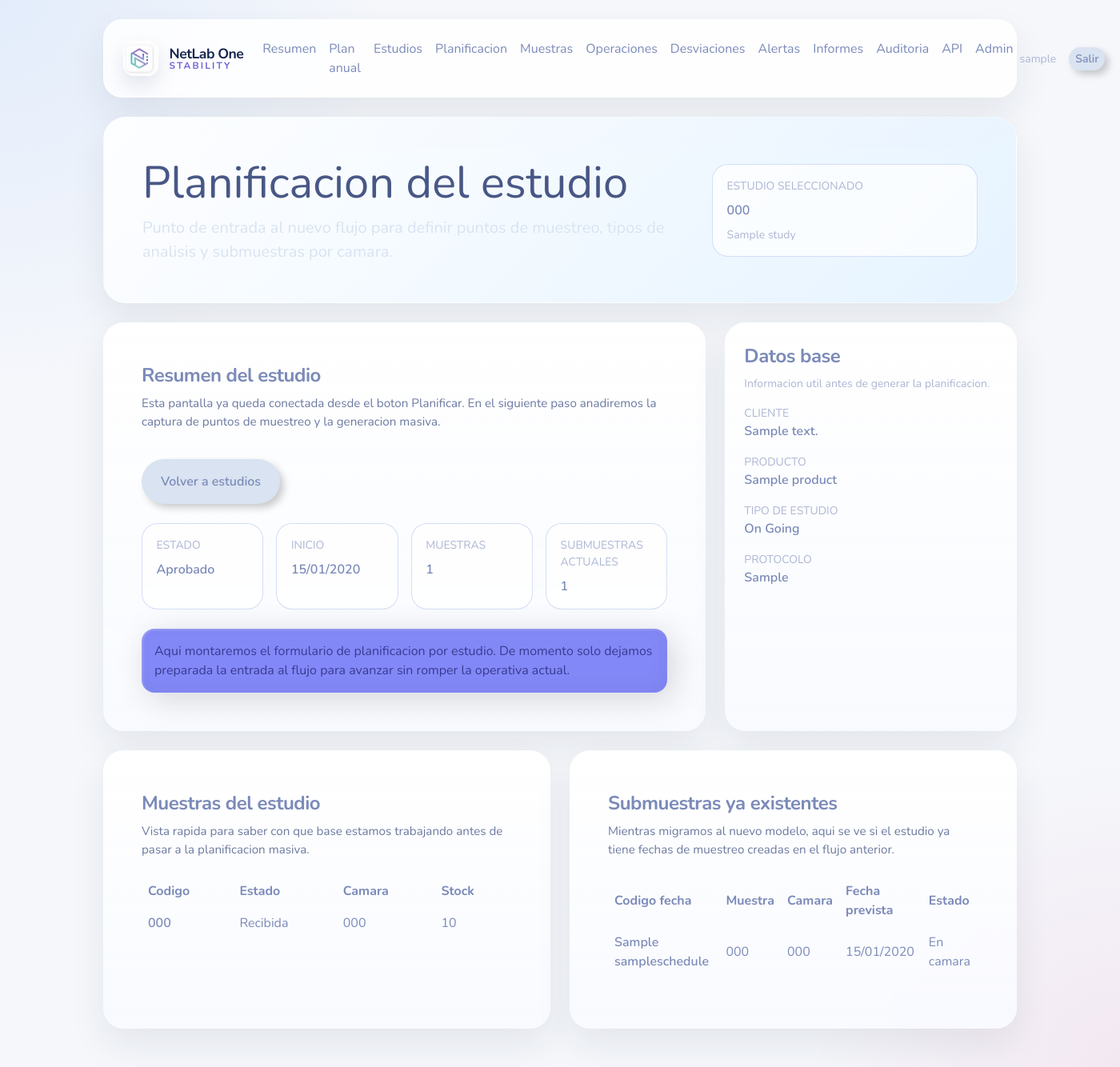
After one commit to pprofilers-ui/proyectoafmgde, a Django app: page /app/studies/1/planning/ in a window 1400 px wide. The commit adds this page. Shown: the whole page at 80% size. Run offline with Django 5.2, Linux system fonts and the light colour scheme; a user stored in the database is signed in; data comes from the database, SQL or seed files in the repository; tables that the repository leaves empty hold one stand-in row (values such as "Sample post"); some libraries are stand-ins or nearby versions.

Commit message:
Fix: mas mejoras solicitadas por Juanma sobre la planificacion

```diff
--- a/config/urls.py
+++ b/config/urls.py
@@ -23,6 +23,7 @@ from stability.web_views import (
     extract_sample_web,
     label_sample_web,
     operations_hub,
+    planning_study_view,
     place_sample_in_chamber_web,
     reports_view,
     edit_sample_web,
@@ -53,6 +54,7 @@ urlpatterns = [
     path('app/studies/create/', create_study_web, name='web-create-study'),
     path('app/studies/<int:pk>/edit/', edit_study_web, name='web-edit-study'),
     path('app/studies/<int:pk>/delete/', delete_study_web, name='web-delete-study'),
+    path('app/studies/<int:pk>/planning/', planning_study_view, name='web-study-planning'),
     path('app/samples/', samples_list, name='web-samples'),
     path('app/samples/create/', create_sample_web, name='web-create-sample'),
     path('app/samples/<int:pk>/edit/', edit_sample_web, name='web-edit-sample'),
--- a/stability/web_views.py
+++ b/stability/web_views.py
@@ -350,6 +350,31 @@ def sample_schedules_view(request, pk):
         "filter_active": True,
     }
     return render(request, "web/sample_schedules.html", context)
+
+
+@login_required
+def planning_study_view(request, pk):
+    study = get_object_or_404(
+        Study.objects.select_related("study_type", "client", "product"),
+        pk=pk,
+    )
+    study_samples = (
+        Sample.objects.select_related("chamber", "sampling_point")
+        .filter(study=study)
+        .order_by("sample_code")
+    )
+    planning_rows = (
+        SampleSchedule.objects.select_related("sample", "chamber", "chamber_location")
+        .filter(sample__study=study)
+        .order_by("planned_date", "sample__sample_code", "id")[:25]
+    )
+    context = {
+        "study": study,
+        "study_samples": study_samples,
+        "planning_rows": planning_rows,
+        "planning_rows_count": SampleSchedule.objects.filter(sample__study=study).count(),
+    }
+    return render(request, "web/planning.html", context)
 
 
 @login_required
--- a/templates/base.html
+++ b/templates/base.html
@@ -150,6 +150,7 @@
                         <li class="nav-item"><a class="nav-link" href="/">Resumen</a></li>
                         <li class="nav-item"><a class="nav-link" href="/app/annual-plan/">Plan anual</a></li>
                         <li class="nav-item"><a class="nav-link" href="/app/studies/">Estudios</a></li>
+                        <li class="nav-item"><a class="nav-link" href="/app/studies/">Planificacion</a></li>
                         <li class="nav-item"><a class="nav-link" href="/app/samples/">Muestras</a></li>
                         <li class="nav-item"><a class="nav-link" href="/app/operations/">Operaciones</a></li>
                         <li class="nav-item"><a class="nav-link" href="/app/deviations/">Desviaciones</a></li>
--- /dev/null
+++ b/templates/web/planning.html
@@ -0,0 +1,147 @@
+{% extends "base.html" %}
+
+{% block content %}
+<div class="hero glass p-4 p-lg-5 mb-4">
+    <div class="row align-items-center g-4">
+        <div class="col-lg-8">
+            <h1 class="display-4 mb-2">Planificacion del estudio</h1>
+            <p class="lead text-secondary mb-0">Punto de entrada al nuevo flujo para definir puntos de muestreo, tipos de analisis y submuestras por camara.</p>
+        </div>
+        <div class="col-lg-4">
+            <div class="mini-kpi">
+                <div class="small text-uppercase text-muted">Estudio seleccionado</div>
+                <div class="fw-semibold mt-2">{{ study.code }}</div>
+                <div class="small text-muted mt-2">{{ study.title }}</div>
+            </div>
+        </div>
+    </div>
+</div>
+
+<div class="row g-4 mb-4">
+    <div class="col-xl-8">
+        <div class="card glass soft-card border-0 h-100">
+            <div class="card-body p-4 p-lg-5">
+                <div class="d-flex justify-content-between align-items-start gap-3 flex-wrap">
+                    <div>
+                        <div class="app-section-title">Resumen del estudio</div>
+                        <div class="app-section-copy">Esta pantalla ya queda conectada desde el boton Planificar. En el siguiente paso anadiremos la captura de puntos de muestreo y la generacion masiva.</div>
+                    </div>
+                    <a class="btn btn-outline-secondary rounded-pill" href="/app/studies/">Volver a estudios</a>
+                </div>
+
+                <div class="row g-3 mt-2">
+                    <div class="col-md-6 col-xl-3">
+                        <div class="mini-kpi h-100">
+                            <div class="small text-uppercase text-muted">Estado</div>
+                            <div class="fw-semibold mt-2">{{ study.get_status_display }}</div>
+                        </div>
+                    </div>
+                    <div class="col-md-6 col-xl-3">
+                        <div class="mini-kpi h-100">
+                            <div class="small text-uppercase text-muted">Inicio</div>
+                            <div class="fw-semibold mt-2">{{ study.start_date|date:"d/m/Y" }}</div>
+                        </div>
+                    </div>
+                    <div class="col-md-6 col-xl-3">
+                        <div class="mini-kpi h-100">
+                            <div class="small text-uppercase text-muted">Muestras</div>
+                            <div class="fw-semibold mt-2">{{ study_samples|length }}</div>
+                        </div>
+                    </div>
+                    <div class="col-md-6 col-xl-3">
+                        <div class="mini-kpi h-100">
+                            <div class="small text-uppercase text-muted">Submuestras actuales</div>
+                            <div class="fw-semibold mt-2">{{ planning_rows_count }}</div>
+                        </div>
+                    </div>
+                </div>
+
+                <div class="alert alert-info rounded-4 border-0 mt-4 mb-0">
+                    Aqui montaremos el formulario de planificacion por estudio. De momento solo dejamos preparada la entrada al flujo para avanzar sin romper la operativa actual.
+                </div>
+            </div>
+        </div>
+    </div>
+    <div class="col-xl-4">
+        <div class="card glass soft-card border-0 h-100">
+            <div class="card-body p-4">
+                <div class="app-section-title">Datos base</div>
+                <div class="small text-muted mb-3">Informacion util antes de generar la planificacion.</div>
+                <div class="small text-uppercase text-muted">Cliente</div>
+                <div class="fw-semibold mb-3">{{ study.client.description|default:"-" }}</div>
+                <div class="small text-uppercase text-muted">Producto</div>
+                <div class="fw-semibold mb-3">{% if study.product %}{{ study.product.name }}{% else %}{{ study.product_name|default:"-" }}{% endif %}</div>
+                <div class="small text-uppercase text-muted">Tipo de estudio</div>
+                <div class="fw-semibold mb-3">{{ study.study_type.name|default:"-" }}</div>
+                <div class="small text-uppercase text-muted">Protocolo</div>
+                <div class="fw-semibold">{{ study.protocol|default:"-" }}</div>
+            </div>
+        </div>
+    </div>
+</div>
+
+<div class="row g-4">
+    <div class="col-xl-6">
+        <div class="card glass soft-card border-0 h-100">
+            <div class="card-body p-4 p-lg-5">
+                <div class="app-section-title">Muestras del estudio</div>
+                <div class="app-section-copy">Vista rapida para saber con que base estamos trabajando antes de pasar a la planificacion masiva.</div>
+                <div class="table-responsive mt-3">
+                    <table class="table table-hover align-middle">
+                        <tr>
+                            <th>Codigo</th>
+                            <th>Estado</th>
+                            <th>Camara</th>
+                            <th>Stock</th>
+                        </tr>
+                        {% for sample in study_samples %}
+                        <tr>
+                            <td class="fw-semibold">{{ sample.sample_code }}</td>
+                            <td>{{ sample.get_status_display }}</td>
+                            <td>{{ sample.chamber.code|default:"-" }}</td>
+                            <td>{{ sample.current_stock }}</td>
+                        </tr>
+                        {% empty %}
+                        <tr>
+                            <td colspan="4" class="text-muted">Todavia no hay muestras creadas para este estudio.</td>
+                        </tr>
+                        {% endfor %}
+                    </table>
+                </div>
+            </div>
+        </div>
+    </div>
+    <div class="col-xl-6">
+        <div class="card glass soft-card border-0 h-100">
+            <div class="card-body p-4 p-lg-5">
+                <div class="app-section-title">Submuestras ya existentes</div>
+                <div class="app-section-copy">Mientras migramos al nuevo modelo, aqui se ve si el estudio ya tiene fechas de muestreo creadas en el flujo anterior.</div>
+                <div class="table-responsive mt-3">
+                    <table class="table table-hover align-middle">
+                        <tr>
+                            <th>Codigo fecha</th>
+                            <th>Muestra</th>
+                            <th>Camara</th>
+                            <th>Fecha prevista</th>
+                            <th>Estado</th>
+                        </tr>
+                        {% for row in planning_rows %}
+                        <tr>
+                            <td class="fw-semibold">{{ row.label|default:"-" }}</td>
+                            <td>{{ row.sample.sample_code }}</td>
+                            <td>{{ row.chamber.code|default:"-" }}</td>
+                            <td>{{ row.planned_date|date:"d/m/Y" }}</td>
+                            <td>{% if row.is_active %}En camara{% else %}Retirada{% endif %}</td>
+                        </tr>
+                        {% empty %}
+                        <tr>
+                            <td colspan="5" class="text-muted">No hay submuestras registradas todavia para este estudio.</td>
+                        </tr>
+                        {% endfor %}
+                    </table>
+                </div>
+            </div>
+        </div>
+    </div>
+</div>
+{% endblock %}
--- a/templates/web/studies.html
+++ b/templates/web/studies.html
@@ -82,6 +82,9 @@
                             <td class="text-nowrap">
                                 <a class="btn btn-sm btn-outline-success rounded-pill me-1" href="/app/samples/?study={{ study.id }}&open=create">
                                     Crear muestras
+                                </a>
+                                <a class="btn btn-sm btn-outline-warning rounded-pill me-1" href="/app/studies/{{ study.id }}/planning/">
+                                    Planificar
                                 </a>
                                 <a
                                     class="btn btn-sm btn-outline-primary rounded-pill me-1"
```
Also changed, not shown: stability/tests.py (+27 -1 lines).
